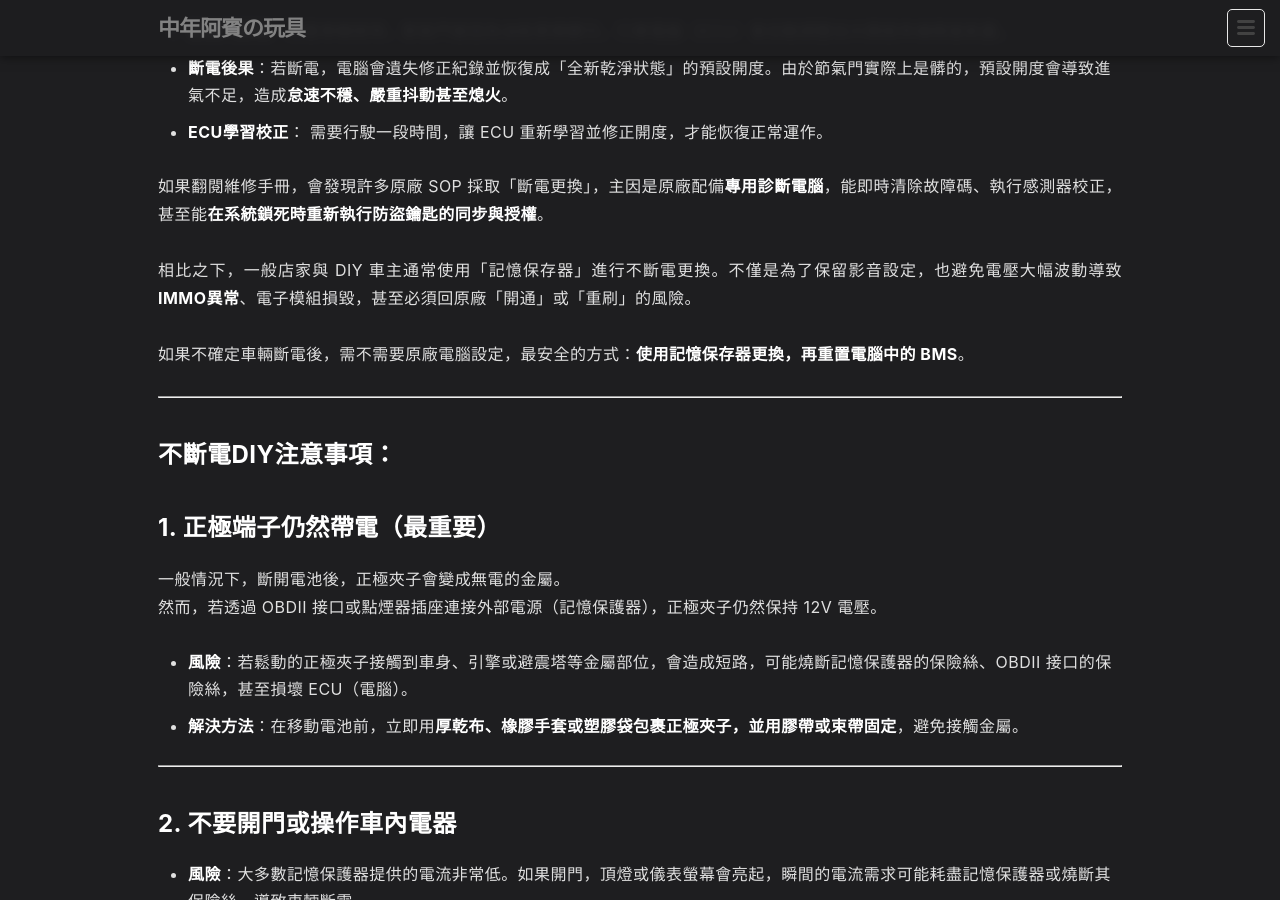
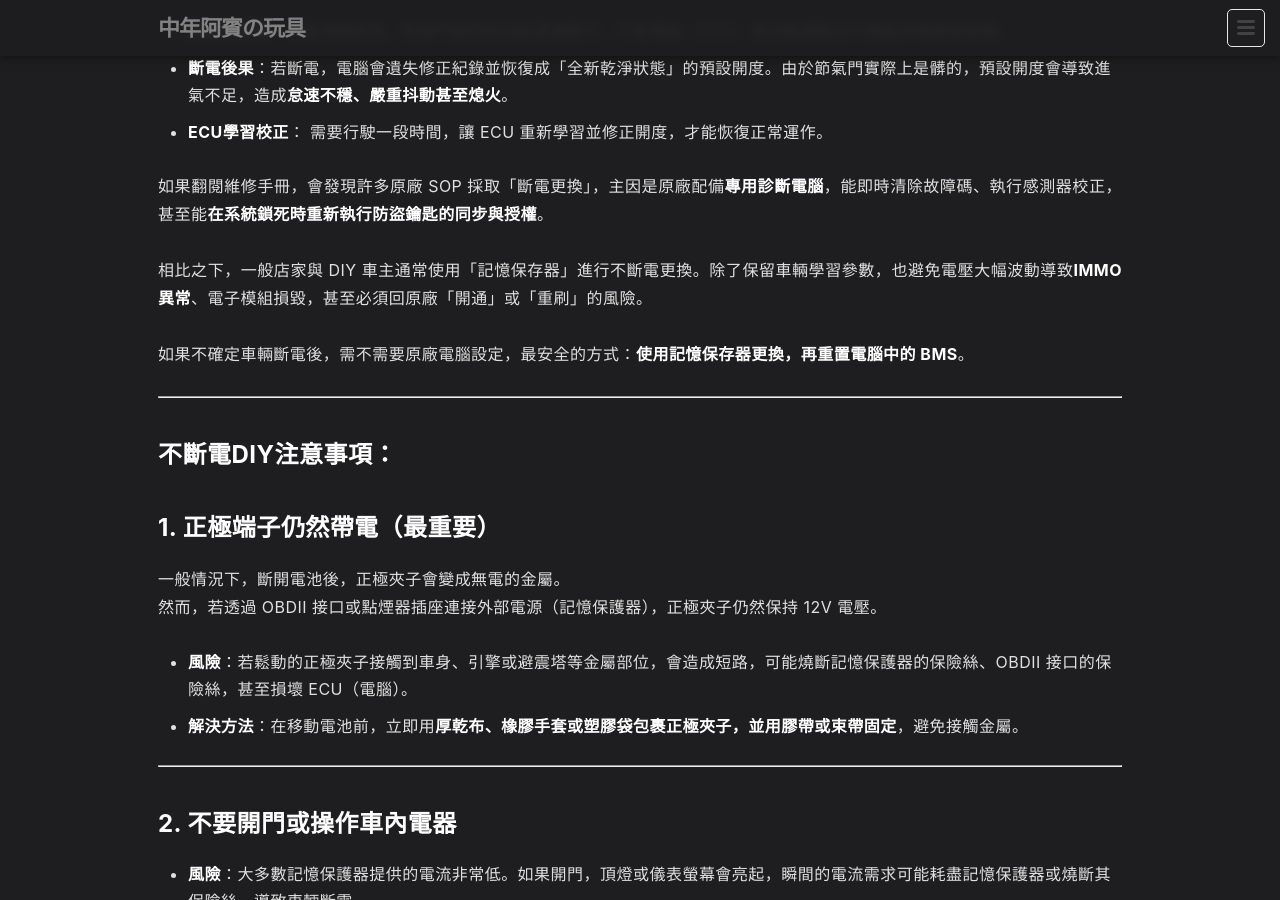
Before and after one commit to 1stbenz/1stbenz.github.io, a Jekyll site: the page built from _posts/zh/2025-09-17-memory-saving-battery.md, in a window 1280 px wide and 900 px high, scrolled down 947 px. Built offline with Jekyll 4.4.1, drawn with Linux system fonts in a browser that asks for light colours.

Commit message:
Update 2025-09-17-memory-saving-battery.md

```diff
--- a/_posts/zh/2025-09-17-memory-saving-battery.md
+++ b/_posts/zh/2025-09-17-memory-saving-battery.md
@@ -40,7 +40,7 @@ faq:
 
 如果翻閱維修手冊，會發現許多原廠 SOP 採取「斷電更換」，主因是原廠配備**專用診斷電腦**，能即時清除故障碼、執行感測器校正，甚至能**在系統鎖死時重新執行防盜鑰匙的同步與授權**。
 
-相比之下，一般店家與 DIY 車主通常使用「記憶保存器」進行不斷電更換。不僅是為了保留影音設定，也避免電壓大幅波動導致**IMMO異常**、電子模組損毀，甚至必須回原廠「開通」或「重刷」的風險。
+相比之下，一般店家與 DIY 車主通常使用「記憶保存器」進行不斷電更換。除了保留車輛學習參數，也避免電壓大幅波動導致**IMMO異常**、電子模組損毀，甚至必須回原廠「開通」或「重刷」的風險。
 
 如果不確定車輛斷電後，需不需要原廠電腦設定，最安全的方式：**使用記憶保存器更換，再重置電腦中的 BMS**。
 
```
